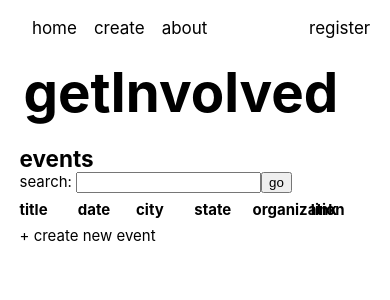
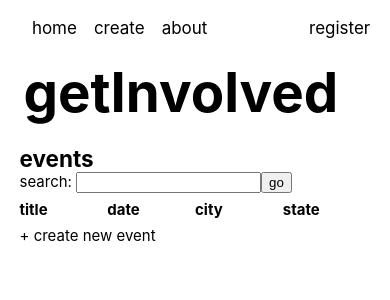
Before and after one commit to TrevorOsterman/get-involved-client, a React (Create React App) app: page /events in a window 390 px wide. Shown: the top 300 px of the page. Built offline with nearby package versions, Linux system fonts and the light colour scheme.

Commit message:
viewport toggling

```diff
--- a/src/EventList/EventList.css
+++ b/src/EventList/EventList.css
@@ -3,7 +3,6 @@ div.EventList {
 
 div.header-row {
   display: flex;
-  flex-wrap: wrap;
   margin: 2% 0;
 }
 
@@ -20,10 +19,9 @@ div.header {
 div.table-row {
   margin-bottom: 10px;
   display: flex;
-  flex-wrap: wrap;
 }
 
-div.table-cell {
+.table-cell {
   font-size: 12px;
   margin: 0;
   width: 16.6%;
@@ -34,3 +32,17 @@ div.table-cell {
   color: black;
   margin-top: 20px;
 }
+
+@media screen and (max-width: 700px) {
+  .header:nth-child(5),
+  .header:nth-child(6),
+  .table-cell:nth-child(5),
+  .table-cell:nth-child(6) {
+    display: none;
+  }
+
+  .header,
+  .table-cell {
+    width: 25%;
+  }
+}
--- a/src/EventList/EventList.js
+++ b/src/EventList/EventList.js
@@ -21,7 +21,6 @@ export default class EventList extends React.Component {
         />
       </div>
     ));
-    console.log(events);
     return (
       <section className="events-table">
         <h2>events</h2>
```
